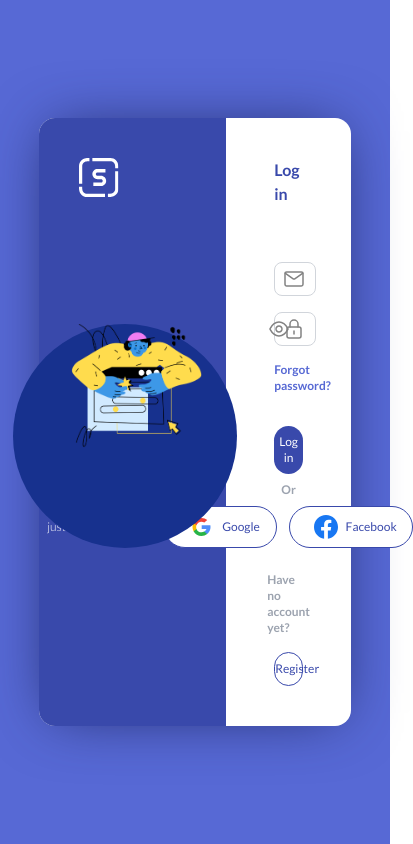
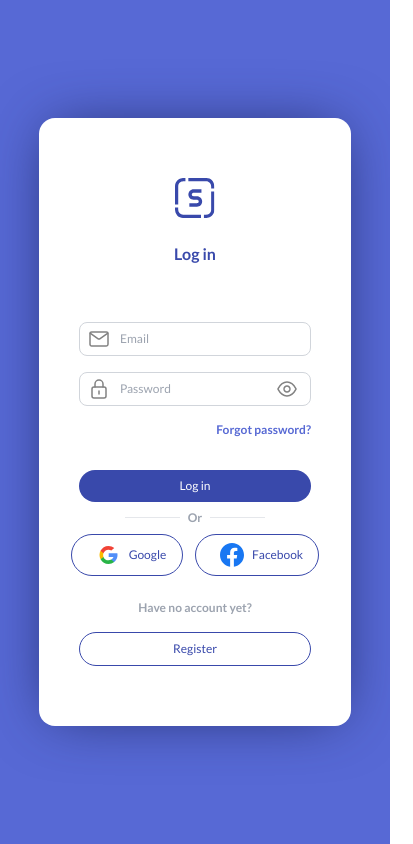
Before and after one commit to Eden-Cohen1/registration-app, a React (Vite) app in the folder web/: page / in a window 390 px wide. Shown: the whole page, 413 px wide, since content can reach past the window. Built offline with nearby package versions, Linux system fonts and the light colour scheme.

Commit message:
finished responsive design in react app

```diff
--- a/web/src/components/CustomTextInput.jsx
+++ b/web/src/components/CustomTextInput.jsx
@@ -1,13 +1,25 @@
+import { useState } from "react";
+
 function CustomTextInput({ label, value, onChange, type = 'text' }){
+    const [showPassword, setShowPassword] = useState(false)
     const isPass = type === "password"
     const icon = isPass ? "/lock.svg" : "/email.svg"
+    const inputType = isPass ? (showPassword ? 'text' : 'password') : type;
+
     return (
         <>
         <div className="mb-4 flex gap-3 items-center relative">
             <img src={icon} className="absolute ml-2" />
-            { isPass && <img src="/view.svg" className="absolute right-3 cursor-pointer" /> }
+            { isPass &&
+            <button
+              type="button"
+              className="absolute right-3 cursor-pointer"
+              onClick={() => setShowPassword(!showPassword)}>
+
+            <img src="/view.svg" className="" />
+            </button>}
             <input
-              type={type}
+              type={inputType}
               className="w-full
                         pl-10 py-2
                         text-xs
--- a/web/src/components/Login.jsx
+++ b/web/src/components/Login.jsx
@@ -50,9 +50,9 @@ function Login() {
 
     return(
         <>
-        <div className="main-box flex m-auto w-[80%] max-w-[1100px] h-[38rem] bg-white rounded-2xl">
-            <img src='/logo.svg' className=" w-[2.5rem] absolute mt-10 ml-10 z-1"/>
-            <div className="left w-[60%] flex flex-col bg-primary h-full items-center justify-center rounded-l-2xl">
+        <div className="main-box relative flex m-auto w-[80%] max-w-[1100px] h-[38rem] bg-white rounded-2xl">
+            <img src='/logo.svg' className=" hidden md:flex w-[2.5rem] absolute mt-10 ml-10 z-1 "/>
+            <div className="left w-[60%] hidden md:flex flex-col bg-primary h-full items-center justify-center rounded-l-2xl">
                 <div className="relative flex justify-center">
                     <div className="absolute mr-4 mt-4 w-[14rem] h-[14rem] rounded-full bg-primaryVar z-0"></div>
                     <img src='/pcImage.png' className="w-[80%] z-10"/>
@@ -62,7 +62,8 @@ function Login() {
                     <h2 className="font-light text-[12px]">just a couple of clicks and we start</h2>
                 </div>
             </div>
-            <div className="right w-[40%] rounded-r-2xl flex flex-col items-center justify-center px-12">
+            <div className="right m-auto max-w-[28rem] md:w-[40%] w-full sm:px-20 px-10 rounded-r-2xl flex flex-col items-center justify-center md:px-12">
+            <img src='/logo_mobile.svg' className="md:hidden flex w-[2.5rem] mb-6"/>
                 <h1 className="text-primary font-semibold mb-14">Log in</h1>
                 <form className="w-full" onSubmit={handleLogin}>
                 <div className="flex flex-col gap-0">
```
Also changed, not shown: web/public/logo_mobile.svg (added), 6 other files (tests, documents, lock files or other folders).
